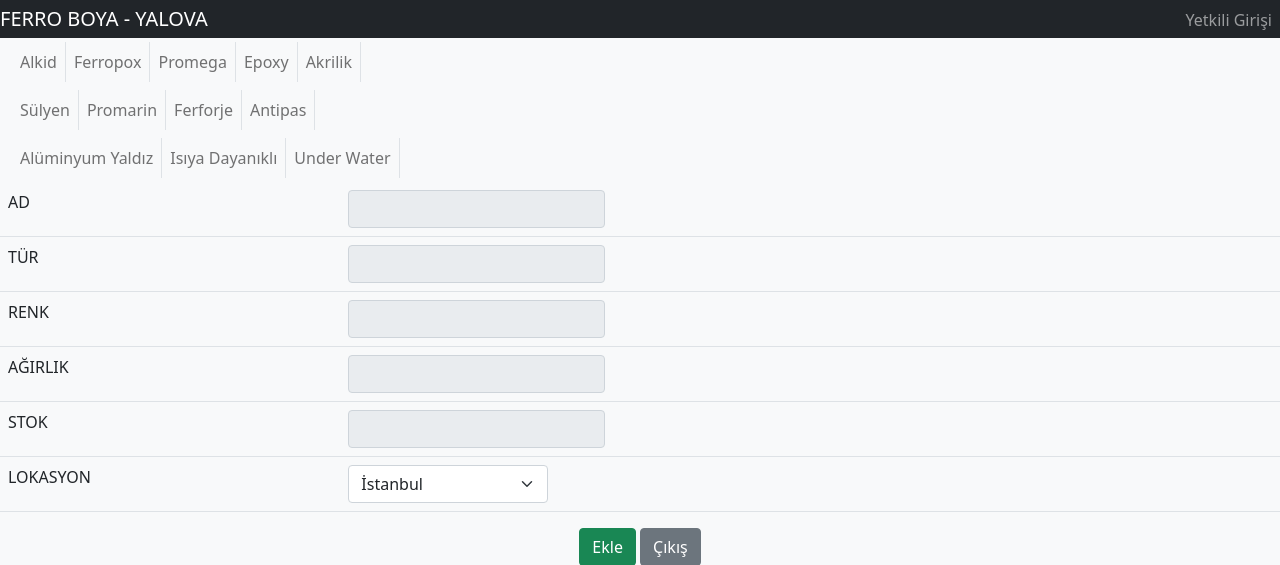
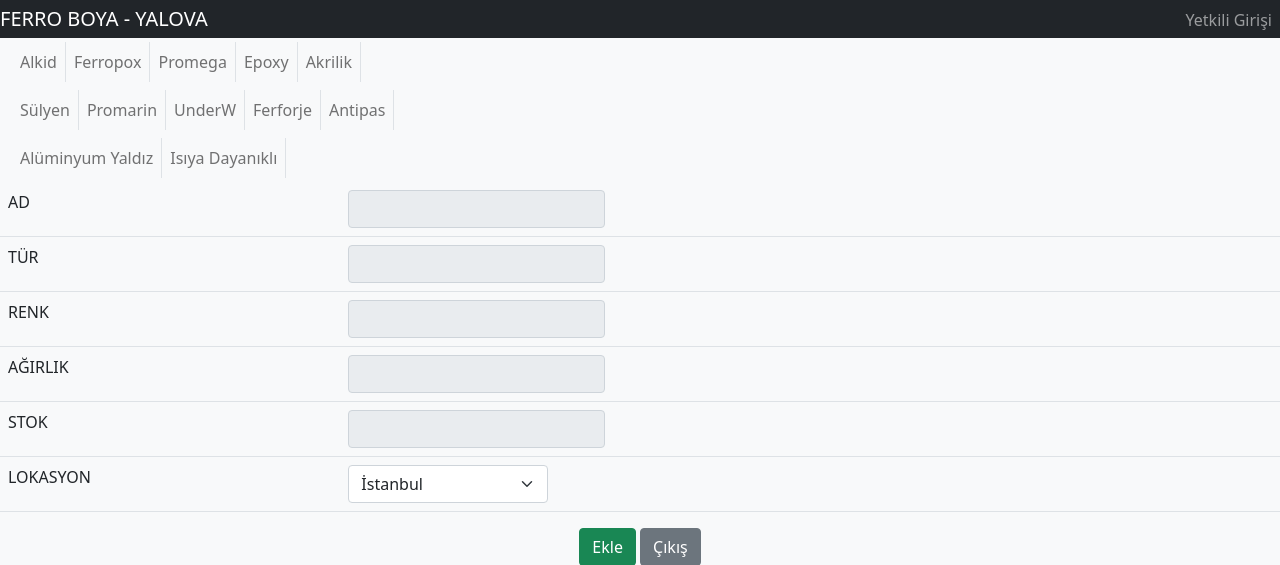
Before and after one commit to rzsaglam/project-env, a Django app: page /boya-ekle in a window 1280 px wide. Shown: the top 565 px of the page. Run offline with Django 3.2, Linux system fonts and the light colour scheme.

Commit message:
Paint Insert

```diff
--- a/projectenv/templates/layouts/layout-yalova.html
+++ b/projectenv/templates/layouts/layout-yalova.html
@@ -69,6 +69,9 @@
             <a class="nav-link border-end" href="">Promarin</a>
           </li>
           <li class="nav-item">
+            <a class="nav-link border-end" href="">UnderW</a>
+          </li>
+          <li class="nav-item">
             <a class="nav-link border-end" href="">Ferforje</a>
           </li>
           <li class="nav-item">
@@ -86,9 +89,7 @@
           <li class="nav-item">
             <a class="nav-link border-end" href="">Isıya Dayanıklı</a>
           </li>
-          <li class="nav-item">
-            <a class="nav-link border-end" href="">Under Water</a>
-          </li>
+
         </ul>
     </div>
   </nav>
```
